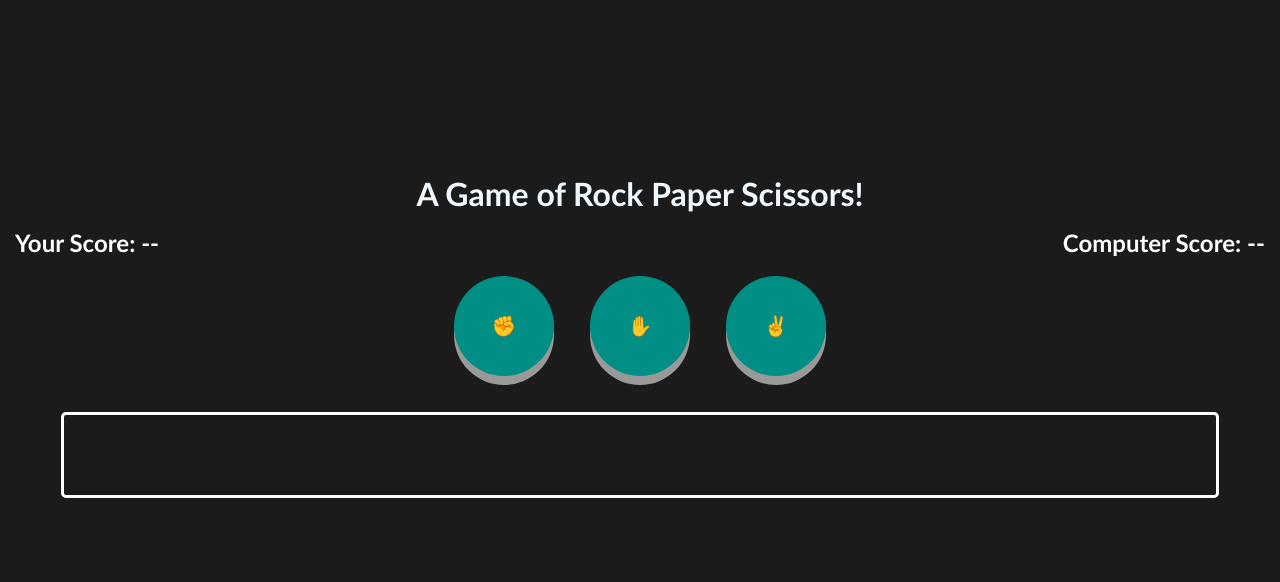
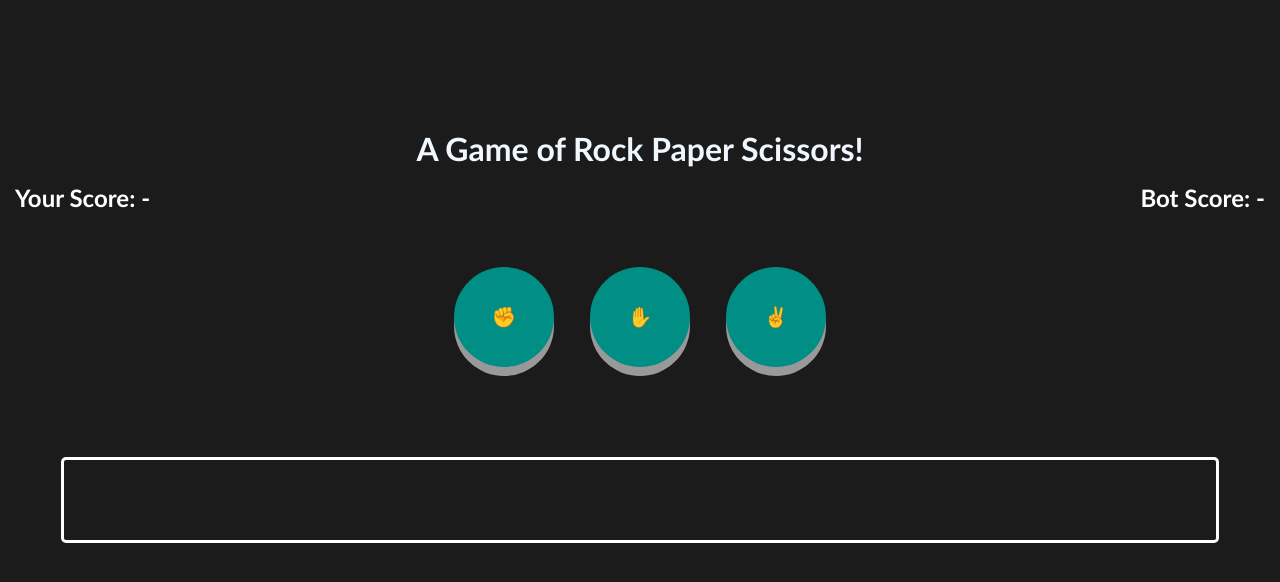
Before and after one commit to imkrishnasarathi/javascript-rps-console-edition, a plain HTML site: page index.html in a window 1280 px wide. Drawn offline with Linux system fonts and the light colour scheme.

Commit message:
Edit the html

```diff
--- a/index.html
+++ b/index.html
@@ -11,14 +11,16 @@
   <div id="main">
     <h1 id="mainHeading">A Game of Rock Paper Scissors!</h1>
     <div id="Scores">
-      <h2 id="userScore">Your Score: --</h2>
-      <h2 id="computerScore">Computer Score: --</h2>
+      <h2 id="userScore">Your Score: -</h2>
+      <h2 id="computerScore">Bot Score: -</h2>
     </div>
+    <br><br>
     <div id="buttons">
       <button id="rock">✊</button>
       <button id="paper">✋</button>
       <button id="scissors">✌️</button>
     </div>
+    <br><br><br>
     <div id="container">
       <h3></h3>
       <h3></h3>
```
